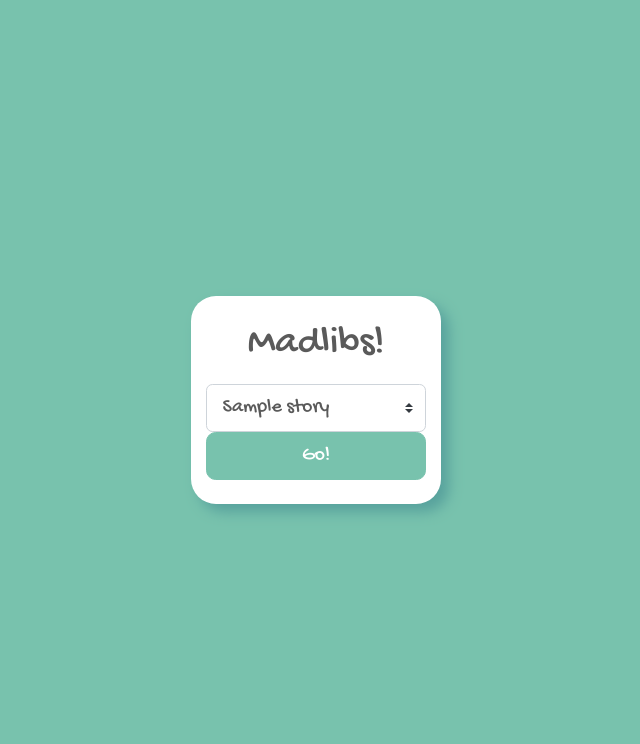
After one commit to alex-rutan/flask_madlibs, a Flask app: template templates/story-choice.html in a window 1280 px wide. The commit adds this page. Shown: the top 744 px of the page, without its empty margins (324-964 px from the left). Run offline with Flask 2, Linux system fonts and the light colour scheme; the template is opened without the code that fills it: most values are stand-ins (such as "Sample title", 1, 10 or a date in 2020).

Commit message:
further study - finished app

```diff
--- a/app.py
+++ b/app.py
@@ -1,9 +1,44 @@
 from flask import Flask, render_template, request
 from flask_debugtoolbar import DebugToolbarExtension
 
-from stories import silly_story
+from stories import stories
 
 app = Flask(__name__)
 app.config['SECRET_KEY'] = "secret"
 
 debug = DebugToolbarExtension(app)
+
+
+@app.route('/')
+def pick_story():
+    """Creates form to pick a story from a list of story templates"""
+
+    return render_template(
+        "story-choice.html",
+        stories=stories.values())
+
+
+@app.route('/questions')
+def create_form():
+    """Creates form from given word types in the chosen story prompt"""
+
+    story_name = request.args["story_name"]
+    story = stories[story_name]
+
+    return render_template(
+        "questions.html",
+        story_name=story_name,
+        title=story.title,
+        prompts=story.prompts)
+
+
+@app.route('/<story_name>/results')
+def create_story(story_name):
+    """Creates story from the inputs from the form submitted on the storyform page"""
+
+    story = stories[story_name]
+    story = story.generate(request.args)
+
+    return render_template(
+        "story.html",
+        story=story)
--- a/stories.py
+++ b/stories.py
@@ -18,9 +18,10 @@ class Story:
         'I love to eat a good mango.'
     """
 
-    def __init__(self, words, text):
+    def __init__(self, name, title, words, text):
         """Create story with words and template text."""
-
+        self.name = name
+        self.title = title
         self.prompts = words
         self.template = text
 
@@ -38,6 +39,8 @@ class Story:
 # Here's a story to get you started
 
 silly_story = Story(
+    "silly",
+    "A Silly Story",
     ["place", "noun", "verb", "adjective", "plural_noun"],
     """Once upon a time, in a long-ago {place}, there lived an exceptionally
        {adjective} {noun}. It loved to {verb} with {plural_noun}."""
@@ -47,6 +50,18 @@ silly_story = Story(
 # and everything should still work
 
 excited_story = Story(
+    "excited",
+    "An Excited Story",
     ["noun", "verb"],
     """OMG!! OMG!! I love to {verb} a {noun}!"""
 )
+
+weird_story = Story(
+    "weird",
+    "A Weird Story",
+    ["noun", "verb", "place", "adjective", "plural_noun", "past_tense_verb"],
+    """It was deathly quiet in the courtyard. The {noun} struck midnight in {place}. {plural_noun} poured out of the doors of their homes and {past_tense_verb} into their {adjective} automobiles. Their cars could {verb} very quickly. Soon it was quiet once again."""
+)
+
+
+stories = {story.name: story for story in [silly_story, excited_story, weird_story]}
--- /dev/null
+++ b/templates/story-choice.html
@@ -0,0 +1,24 @@
+{% extends 'base.html' %}
+
+{% block title %} Madlibs! {% endblock %}
+
+{% block content %}
+
+<h1 class="pt-4 mb-3 text-center">Madlibs!</h1>
+
+<form action="/questions" class="pb-4">
+
+    <select name="story_name" aria-label="Story" class="custom-select custom-select-lg">
+        {% for story in stories %}
+        <option value="{{ story.name }}">
+            {{ story.title }}
+        </option>
+        {% endfor %}
+    </select>
+
+    <button class="btn btn-primary btn-lg w-100">
+        Go!
+    </button>
+</form>
+
+{% endblock %}
--- a/templates/story.html
+++ b/templates/story.html
@@ -1,10 +1,10 @@
 {% extends 'base.html' %}
 
-{% block title %} Your Story {% endblock %}
+{% block title %} Your Story! {% endblock %}
 
 {% block content %}
 
   <h1 class="pt-4 mb-3 text-center">Madlibs Story!</h1>
-  <h2 class="pt-1 pl-3 pr-3 pb-4">Story goes here</h2>
+  <h2 class="pt-1 pl-3 pr-3 pb-4">{{ story }}</h2>
 
 {% endblock %}
```
Also changed, not shown: requirements.txt (added, +8 -0 lines), templates/questions.html (+7 -5 lines).
